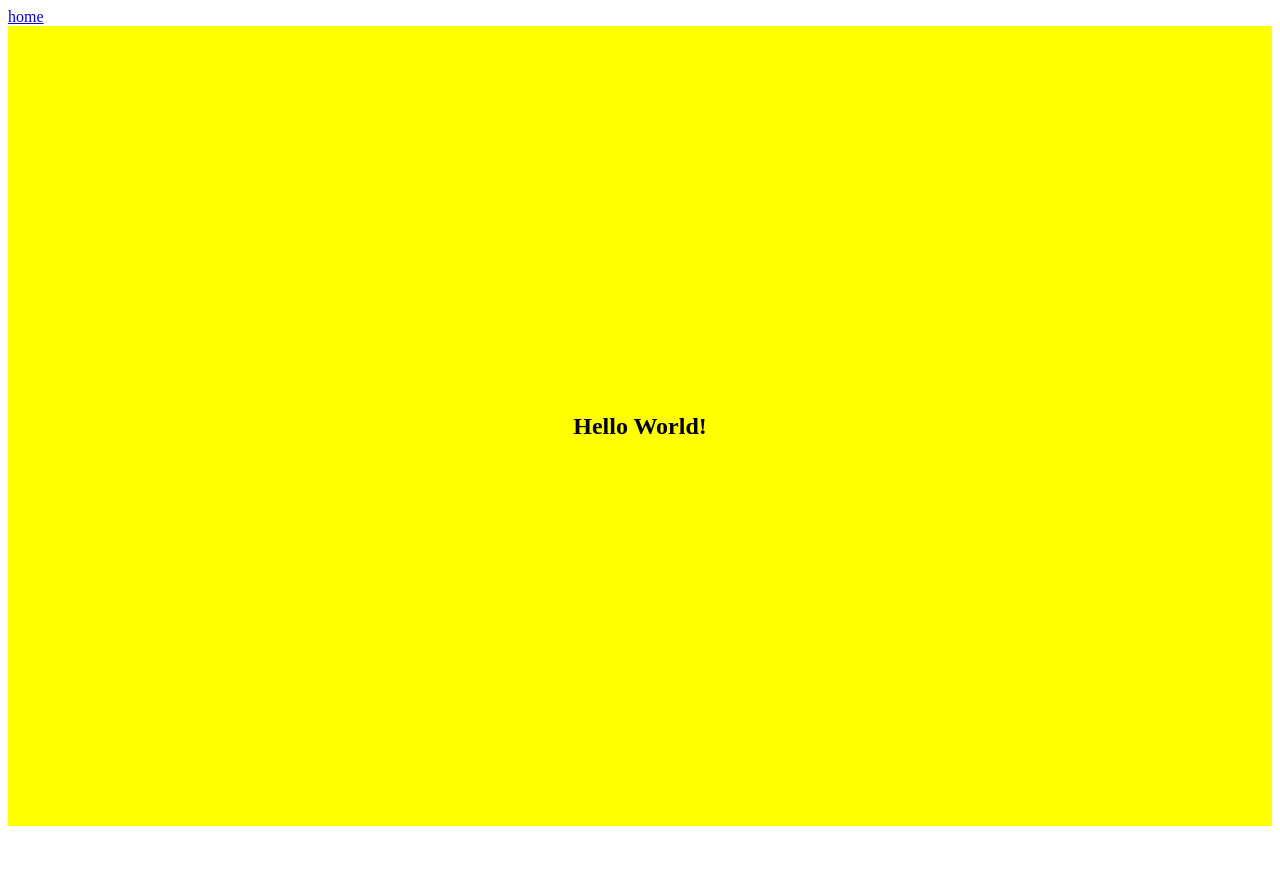
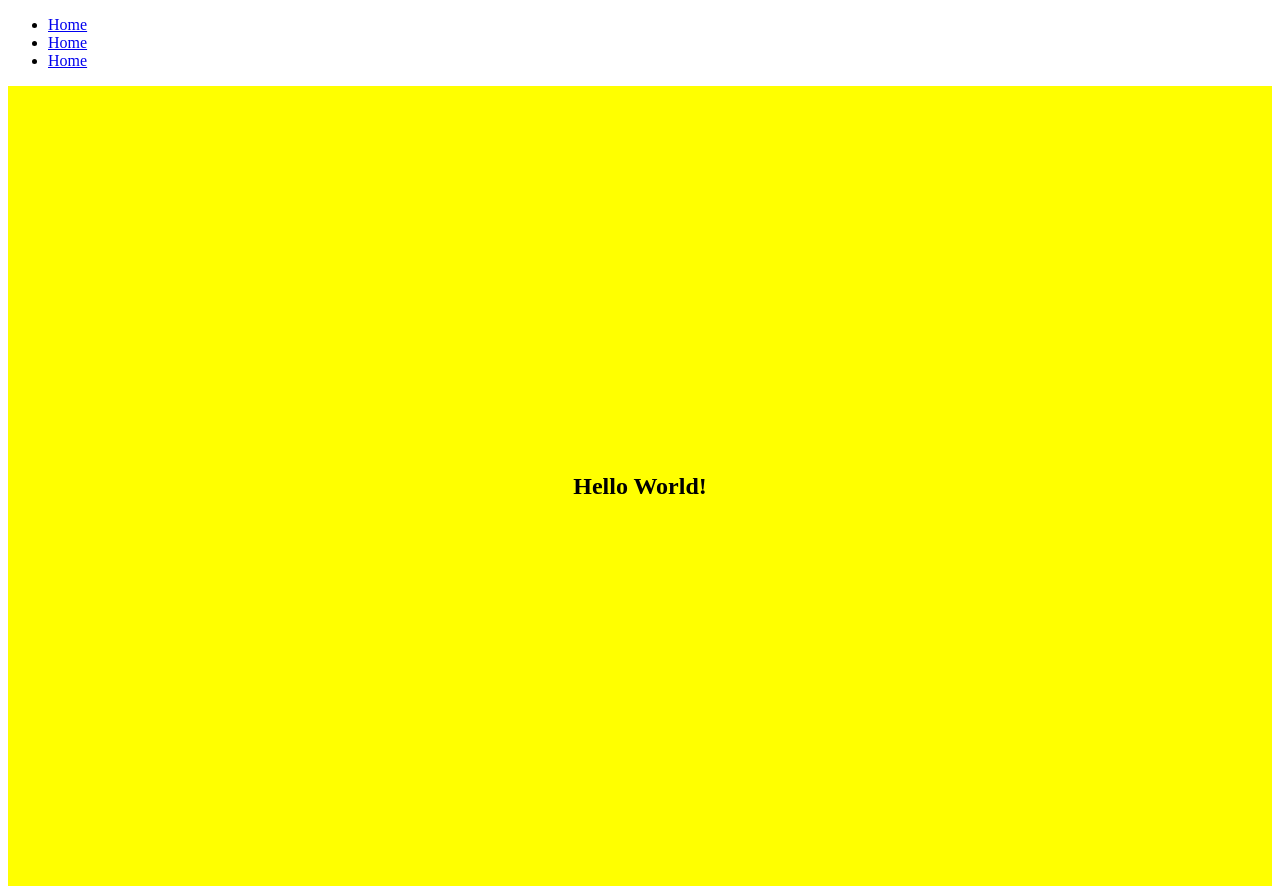
Before and after one commit to p06859/flexbot_labs, a plain HTML site: page html/flexbox1.html in a window 1280 px wide. Before the commit the page ends 826 px from the top, so only its background shows below. Drawn offline with Linux system fonts and the light colour scheme.

Commit message:
added nav tag inside it a unordered list with 3 list all containg a link to the home page. (index.html)

```diff
--- a/html/flexbox1.html
+++ b/html/flexbox1.html
@@ -7,7 +7,20 @@
     <link rel="stylesheet" href="../css/style1.css" type="text/css">
 </head>
 <body>
-    <a href="../index.html">home</a>
+    <nav>
+        <ul>
+            <li>
+                <a href="../index.html">Home</a>
+            </li>
+            <li>
+                <a href="../index.html">Home</a>
+            </li>
+            <li>
+                <a href="..index.html">Home</a>
+            </li>
+        </ul>
+    </nav>
+
     <main>
         <h2>Hello World!</h2>
     </main>
```
